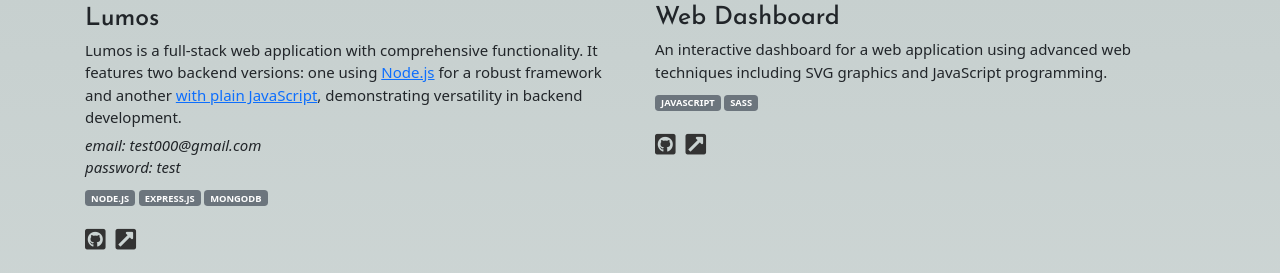
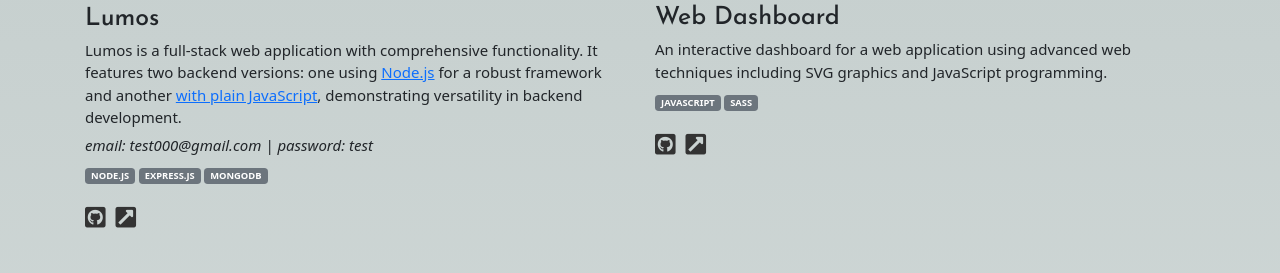
Before and after one commit to jnguyen-88/jnguyen-88.github.io, a website: page index.html in a window 1280 px wide. Shown: the part 858-1131 px from the top of the page. Drawn offline with nearby package versions, Linux system fonts and the light colour scheme.

Commit message:
adjusted text

```diff
--- a/index.html
+++ b/index.html
@@ -83,8 +83,7 @@
                   >with plain JavaScript</a
                 >, demonstrating versatility in backend development.
                 <em class="mt-2" style="display: block"
-                  >email: test000@gmail.com <br />
-                  password: test</em
+                  >email: test000@gmail.com | password: test</em
                 >
               </p>
               <p class="fs-5 text-uppercase" style="font-weight: 600">
```
